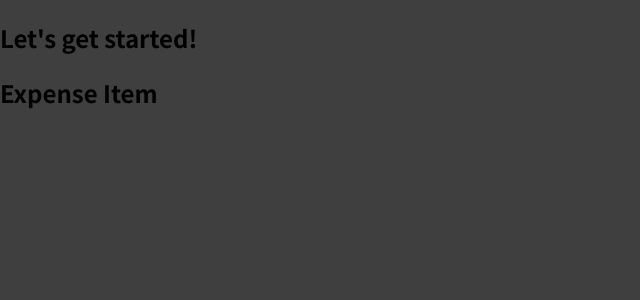
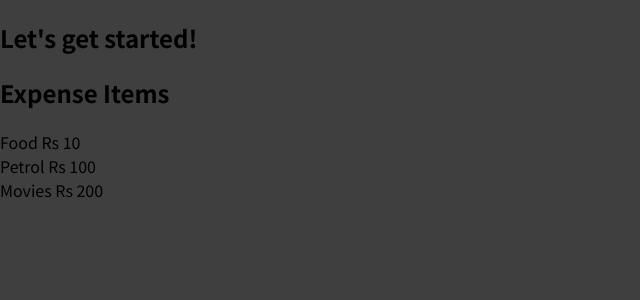
Before and after one commit to Codetraker/react_start, a JavaScript app: page / in a window 1280 px wide. Shown: the top 300 px of the page, without its empty margins (0-640 px from the left). Built offline with nearby package versions, Linux system fonts and the light colour scheme.

Commit message:
Add expenses

```diff
--- a/src/components/ExpenseItem.js
+++ b/src/components/ExpenseItem.js
@@ -1,5 +1,12 @@
 function ExpenseItem(){
-    return <h2>Expense Item</h2>
+    return (
+        <div>
+                <h2>Expense Items</h2>
+                <div>Food Rs 10</div>
+                <div>Petrol Rs 100</div>
+                <div>Movies Rs 200</div>
+        </div>
+    );
 }
 
 export default ExpenseItem;
```
